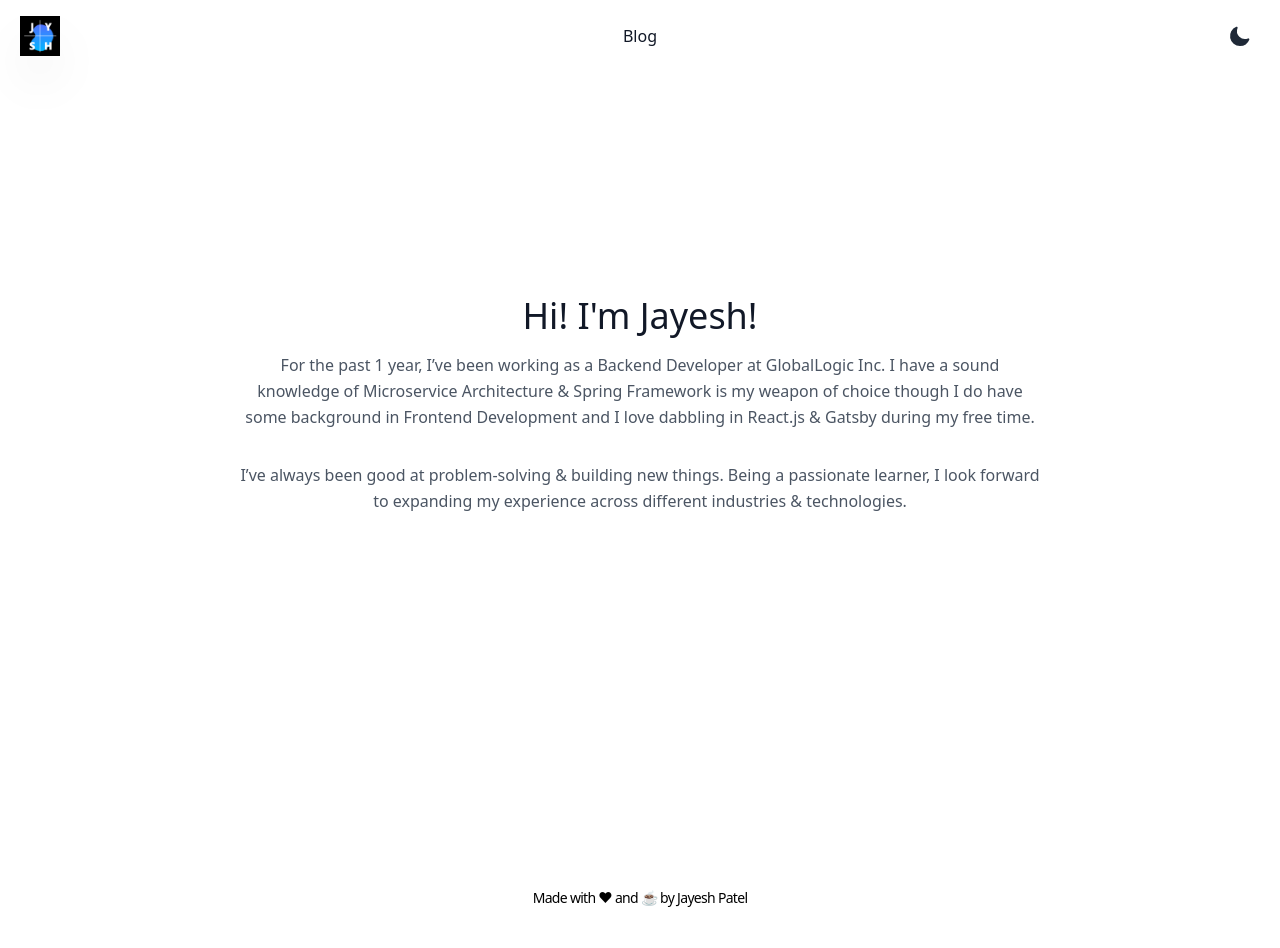
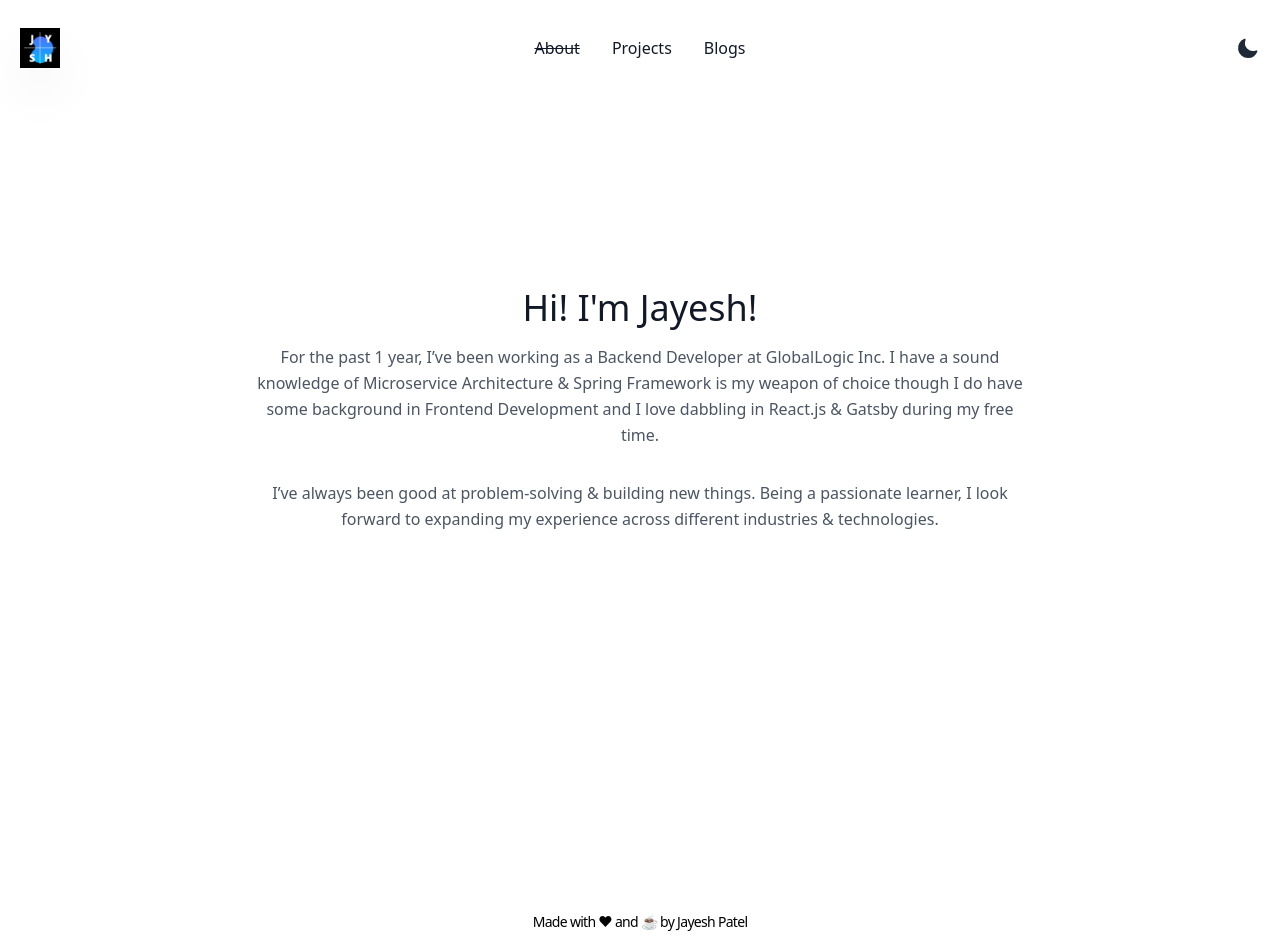
Before and after one commit to codeghoul/portfolio-and-blog, a Next.js app: page / in a window 1280 px wide. Before the commit the page ends 924 px from the top, so only its background shows below. Built offline with nearby package versions, Linux system fonts and the light colour scheme; what @tailwindcss/typography would draw is missing.

Commit message:
UI Tweaks

```diff
--- a/components/container.js
+++ b/components/container.js
@@ -1,3 +1,3 @@
 export default function Container({ children }) {
-  return <div className="container mx-auto px-5">{children}</div>
+  return <section className='md:w-8/12 mx-auto px-5'>{children}</section>
 }
--- a/components/dark-mode-button.js
+++ b/components/dark-mode-button.js
@@ -19,7 +19,7 @@ export default function DarkModeButton() {
     <button
       aria-label='Toggle Dark Mode'
       type='button'
-      className='w-8 h-8 md:w-10 md:h-10 focus:outline-none'
+      className='w-8 h-8 md:w-10 md:h-10 block focus:outline-none'
       onClick={switchTheme}
     >
       {isMounted && (
@@ -28,7 +28,7 @@ export default function DarkModeButton() {
           viewBox='0 0 24 24'
           fill='currentColor'
           stroke='currentColor'
-          className='h-6 w-6 mx-auto text-gray-800 dark:text-gray-200'
+          className='h-6 w-6 ml-auto text-gray-800 dark:text-gray-200'
         >
           {theme === 'dark' ? (
             <path
--- a/components/header.js
+++ b/components/header.js
@@ -1,10 +1,26 @@
+import Image from 'next/image'
 import Link from 'next/link'
-import Image from 'next/image'
+import NavLink from './nav-link'
 import DarkModeButton from './dark-mode-button'
+
+const links = [
+  {
+    name: 'About',
+    href: '/',
+  },
+  {
+    name: 'Projects',
+    href: '/projects',
+  },
+  {
+    name: 'Blogs',
+    href: '/blogs',
+  },
+]
 
 export default function Header() {
   return (
-    <header className='px-5 py-2 flex flex-row items-center justify-between'>
+    <header className='p-5 flex flex-row items-center justify-between'>
       <Link href='/'>
         <a className='w-8 h-8 md:w-10 md:h-10 shadow-2xl'>
           <Image
@@ -16,11 +32,9 @@ export default function Header() {
         </a>
       </Link>
       <nav className='flex items-center text-gray-600 dark:text-gray-300'>
-        <Link href='/blogs'>
-          <a className='p-1 font-medium text-gray-900 sm:p-4 dark:text-gray-100'>
-            Blog
-          </a>
-        </Link>
+        {links.map((link) => (
+          <NavLink link={link} key={link.name} />
+        ))}
       </nav>
       <DarkModeButton />
     </header>
--- /dev/null
+++ b/components/nav-link.js
@@ -0,0 +1,18 @@
+import { useRouter } from 'next/router'
+import Link from 'next/link'
+
+export default function NavLink({ link: { name, href } }) {
+  const router = useRouter()
+
+  return (
+    <Link href={href}>
+      <a
+        className={`p-1 font-medium text-sm lg:text-base text-gray-900 sm:p-4 dark:text-gray-100 ${
+          router.asPath === href ? 'line-through' : ''
+        }`}
+      >
+        {name}
+      </a>
+    </Link>
+  )
+}
--- a/pages/blogs.js
+++ b/pages/blogs.js
@@ -4,6 +4,7 @@ import Layout from '../components/layout'
 import { getAllPostsForHome } from '../lib/api'
 import siteMetadata from '../data/siteMetadata'
 import { PageSeo } from '../components/seo'
+import SectionSeparator from '../components/section-separator'
 
 export default function Blogs({ preview, allPosts }) {
   const heroPost = allPosts[0]
@@ -11,12 +12,11 @@ export default function Blogs({ preview, allPosts }) {
   return (
     <Layout preview={preview}>
       <PageSeo
-        title={`Blogs by`}
+        title={`Blogs `}
         description={siteMetadata.description}
         url={`${siteMetadata.siteUrl}/blogs`}
       />
       {heroPost && (
-        <div className='my-4 md:my-6'>
         <PostPreview
           key={heroPost.slug}
           title={heroPost.title}
@@ -26,8 +26,8 @@ export default function Blogs({ preview, allPosts }) {
           slug={heroPost.slug}
           excerpt={heroPost.excerpt}
         />
-        </div>
       )}
+      <SectionSeparator />
       {morePosts.length > 0 && <MoreStories posts={morePosts} />}
     </Layout>
   )
--- a/pages/blogs/[slug].js
+++ b/pages/blogs/[slug].js
@@ -26,8 +26,7 @@ export default function Post({ preview, post, next, prev }) {
       {router.isFallback ? (
         <PostTitle>Loading…</PostTitle>
       ) : (
-        <>
-          <article className='w-11/12 md:w-8/12 mx-auto'>
+        <article>
           <PostHeader
             title={post.title}
             coverImage={post.coverImage}
@@ -51,7 +50,6 @@ export default function Post({ preview, post, next, prev }) {
             </div>
           )}
         </article>
-        </>
       )}
     </Layout>
   )
--- a/pages/index.js
+++ b/pages/index.js
@@ -6,18 +6,18 @@ export default function HomePage() {
   return (
     <Layout preview={false}>
       <PageSeo
-        title={siteMetadata.title}
+        title='About'
         description={siteMetadata.description}
         url={siteMetadata.siteUrl}
       />
       <section className='text-gray-600 dark:text-gray-300'>
-        <div className='container mx-auto flex px-5 py-18 items-center justify-center flex-col'>
+        <div className='mx-auto flex px-5 py-18 items-center justify-center flex-col'>
           {/* <img
               className='lg:w-2/6 md:w-3/6 w-5/6 object-cover object-center rounded'
               alt='hero'
               src='/images/myself.png'
             /> */}
-          <div className='text-center lg:w-2/3 w-full mt-20 md:mt-32 lg:mt-56'>
+          <div className='text-center w-full mt-20 md:mt-32 lg:mt-48'>
             <h1 className='title-font sm:text-4xl text-3xl mb-4 font-medium text-gray-900 dark:text-gray-200'>
               Hi! I'm Jayesh!
             </h1>
```
Lines whose indentation alone changed are shown as unchanged.
